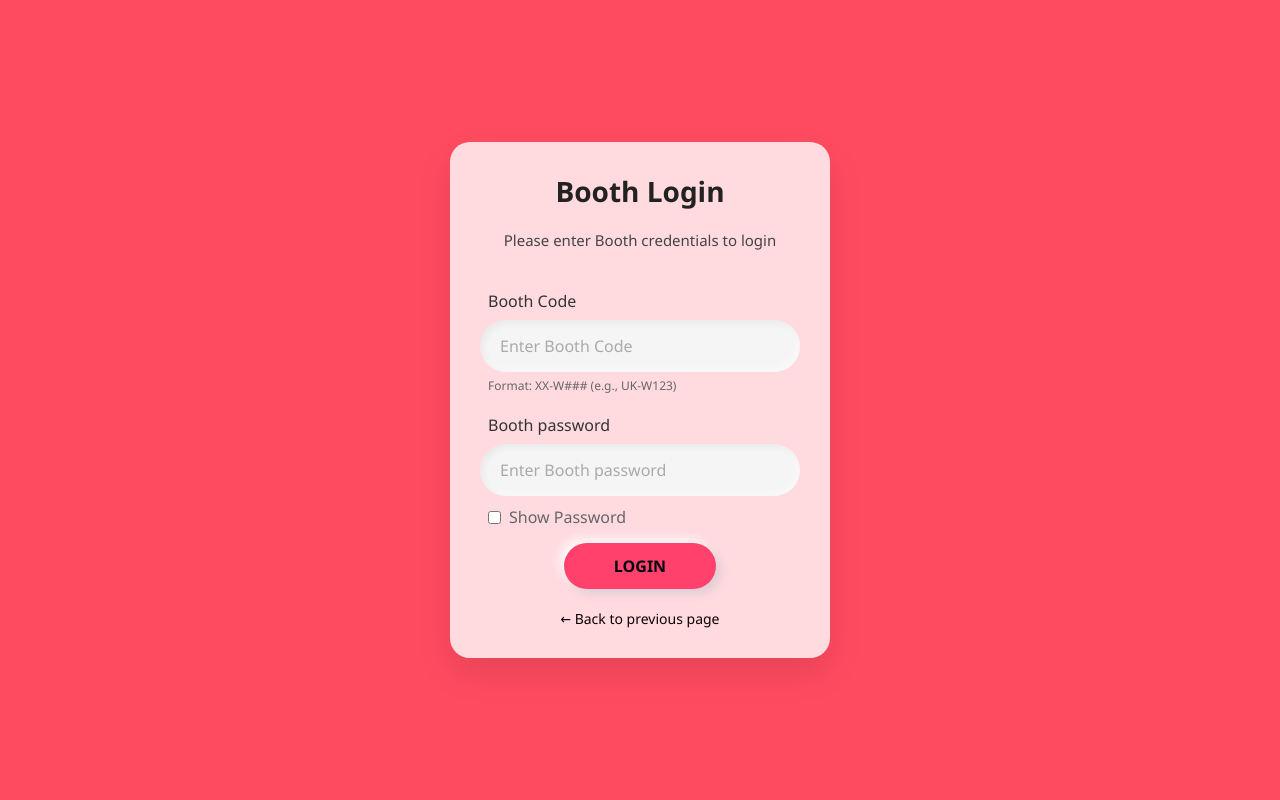
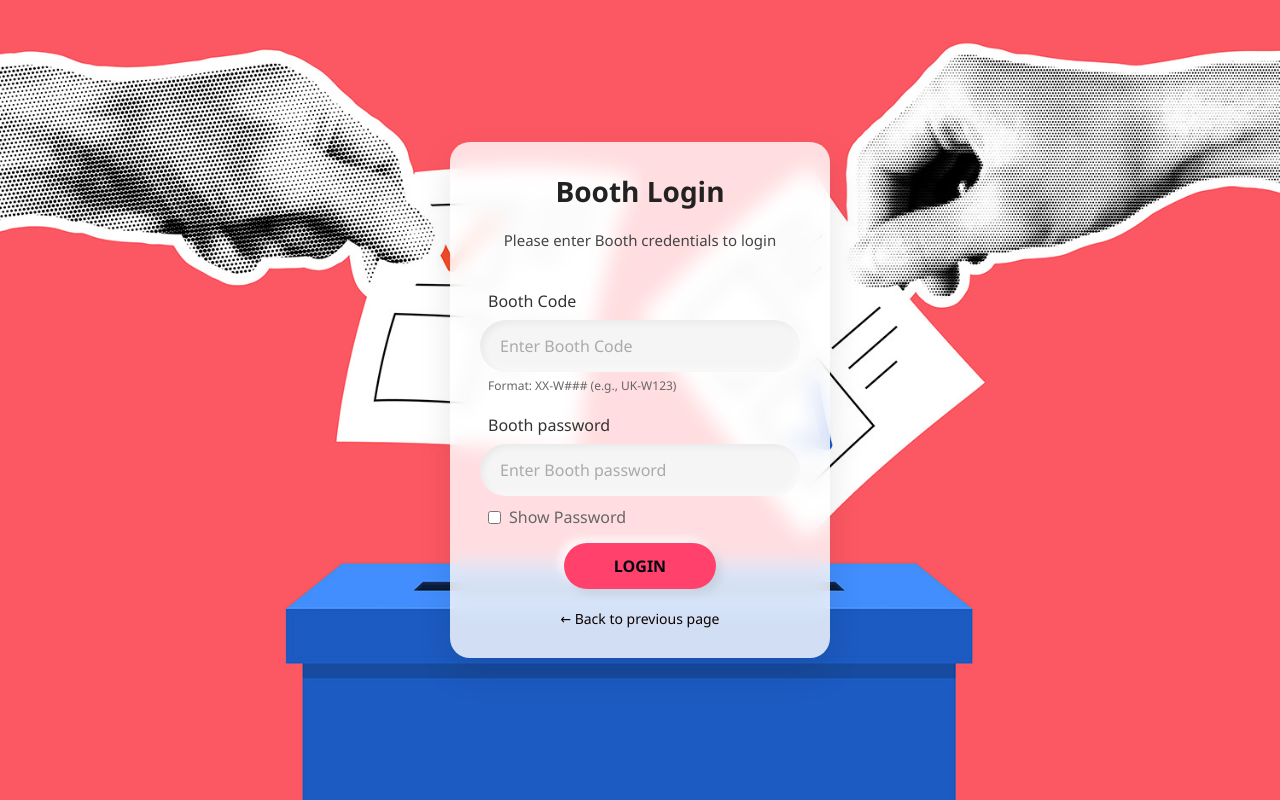
Before and after one commit to Krishna5006/GSC-2025, a website: page Boothlogin.html in a window 1280 px wide. Drawn offline with Linux system fonts and the light colour scheme.

Commit message:
Update Boothlogin.css

```diff
--- a/style/Boothlogin.css
+++ b/style/Boothlogin.css
@@ -41,7 +41,7 @@ body {
     align-items: center;
     min-height: 100vh;
     background-color: #ff4b60;
-    background-image: url('background image/Voting_UCT.jpg'); /* Add your image path here */
+    background-image: url('/background image/Voting_UCT.jpg'); /* Add your image path here */
     background-size: cover;
     background-position: center;
     background-repeat: no-repeat;
```
